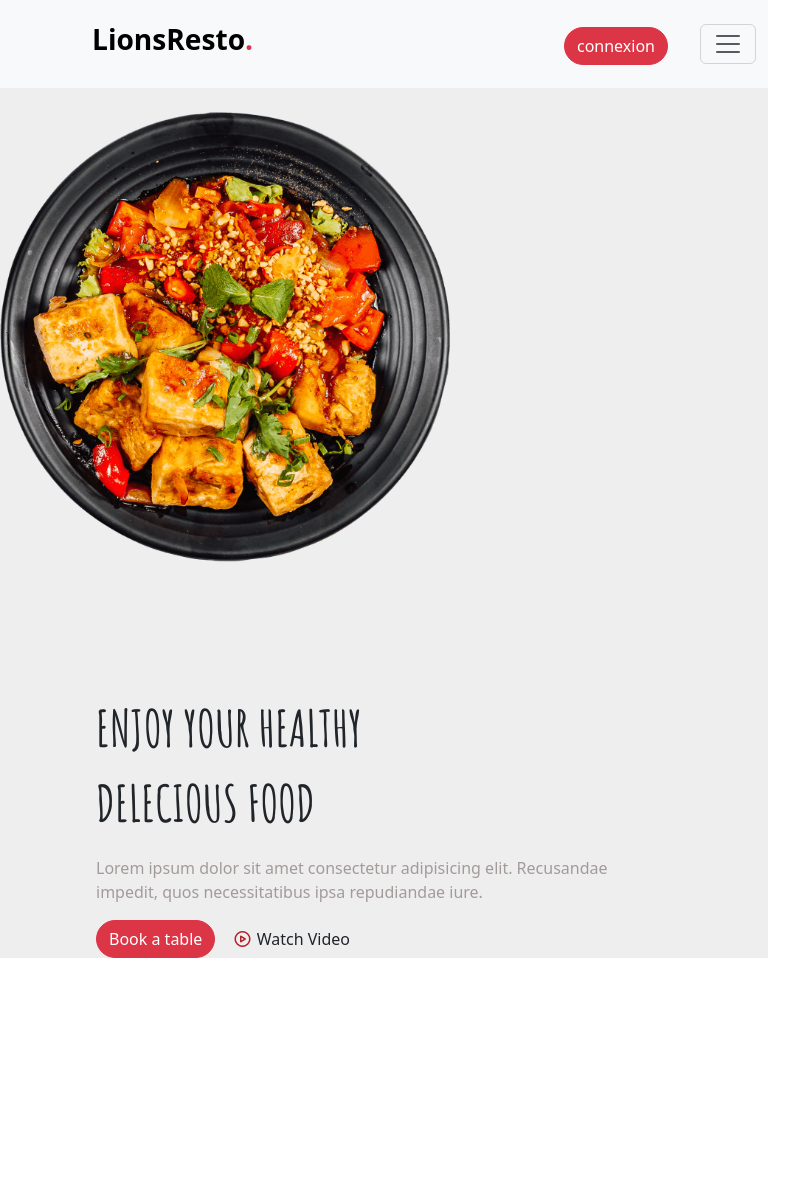
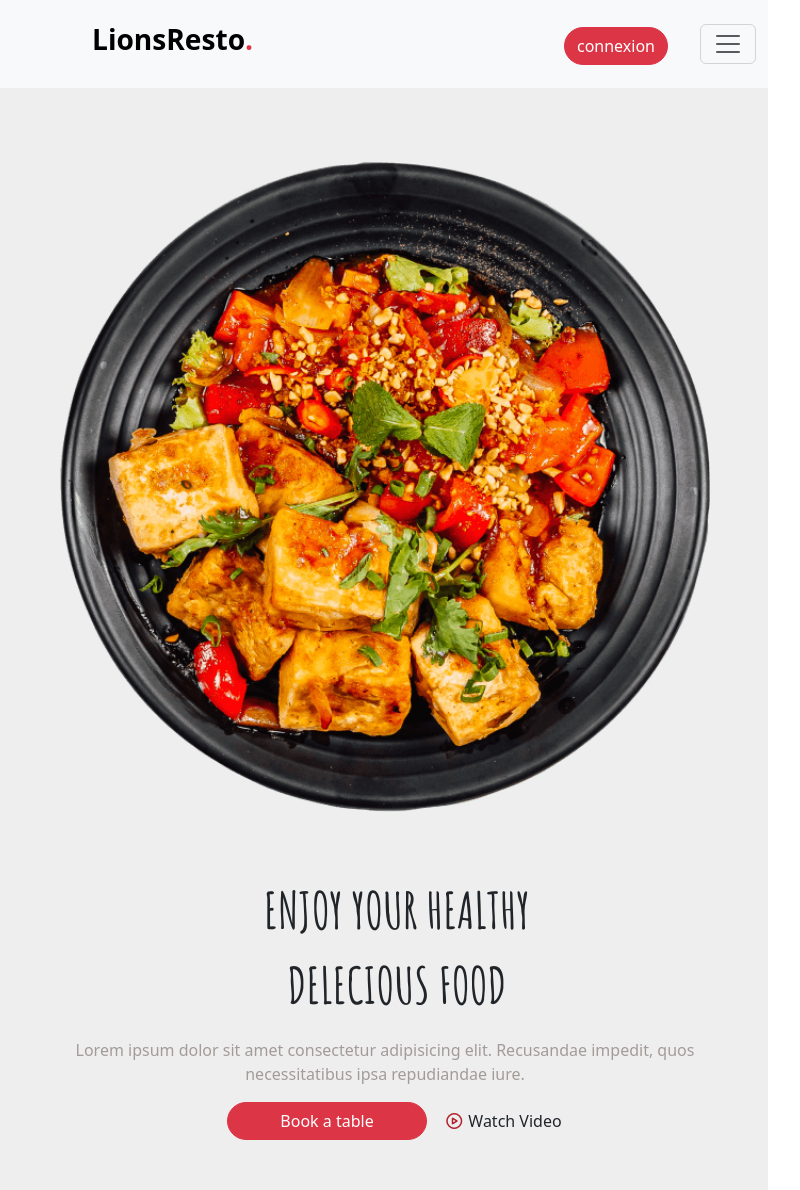
Before and after one commit to saidlionsgeeek/Said-issabbane-lionsresto-final, a plain HTML site: page index.html in a window 768 px wide. Shown: the whole page, 800 px wide, since content can reach past the window. Before the commit the page ends 958 px from the top, so only its background shows below. Drawn offline with nearby package versions, Linux system fonts and the light colour scheme.

Commit message:
end reponsivity section 1

```diff
--- a/index.html
+++ b/index.html
@@ -66,16 +66,16 @@
     <main>
         <!-- section1 youtube video -->
         <section class="bg-bage  d-flex justify-content-center pt-7 flex-lg-row flex-md-column flex-md-column-reverse flex-column flex-column-reverse">
-            <div class="ps-6 mt-3 mt-lg-7 section1-div">
+            <div class="ps-2 ps-lg-6  mt-lg-7 section1-div">
                 <p class="section1-title">ENJOY YOUR HEALTHY DELECIOUS FOOD</p>
                 <P class="text-tcolor section1-para">Lorem ipsum dolor sit amet consectetur adipisicing elit. Recusandae impedit, quos necessitatibus ipsa repudiandae iure.</P>
-                <div class="">
-                    <button class="btn btn-danger rounded-pill ">Book a table</button>
+                <div class="divsection1-button">
+                    <button class="btn btn-danger rounded-pill btn-size">Book a table</button>
                     <button class="btn"><i class="fa-regular fa-circle-play" style="color: #b1202b;"></i> Watch Video</button>
                 </div>
             </div>
             <div>
-                <img class="section1-image mt-lg-2 mt-lg-1 mb-lg-2 mb-5" width="450px" src="./public/images/hero-img.png" alt="image-hero">
+                <img class="section1-image  mt-lg-2 mt-lg-1 mb-lg-2 mb-5" src="./public/images/hero-img.png" alt="image-hero">
             </div>
         </section>
     </main>
--- a/src/sass/modules/_main.scss
+++ b/src/sass/modules/_main.scss
@@ -7,13 +7,76 @@
     width: 80%;
 }
 .section1-div{
-    width:50rem;
+    width:45rem;
+}
+.section1-image{
+    width: 450px;
+}
+.btn-size{
+    width: 200px;
 }
 
 @media (min-width:375px) and (max-width:426px){
 
     .section1-div{
-        width:19rem;
+        width: 15rem;
         margin-left: 45px;
+        margin-top: -20px;
+    }
+    .section1-image{
+        width: 400px;
+        margin-top: 50px;
+        margin-left: 10px;
+    }
+    .section1-title{
+        font-family: amatic-bold;
+        width: 280px;
+        font-size: 40px;
+        text-align: center;
+    }
+    .section1-para{
+        margin-left: -42px;
+        width: 380px;
+        text-align: center;
+    }
+    .divsection1-button{
+        width: 340px;
+        margin-bottom: 50px;
+        .btn-size{
+            width: 150px;
+        }
     }
 }
+@media (min-width:768px) and (max-width:980px){
+
+    .section1-div{
+        width: 15rem;
+        margin-left: 45px;
+        margin-top: -20px;
+    }
+    .section1-image{
+        width: 650px;
+        margin-top: 50px;
+        margin-left: 60px;
+    }
+    .section1-title{
+        font-family: amatic-bold;
+        width: 280px;
+        font-size: 50px;
+        text-align: center;
+        margin-left:180px;
+    }
+    .section1-para{
+        margin-left: -42px;
+        width: 700px;
+        text-align: center;
+    }
+    .divsection1-button{
+        width: 450px;
+        margin-bottom: 50px;
+        .btn-size{
+            width: 200px;
+        }
+        margin-left: 150px;
+    }
+}
```
Also changed, not shown: public/css/app.css, 1 other file.
